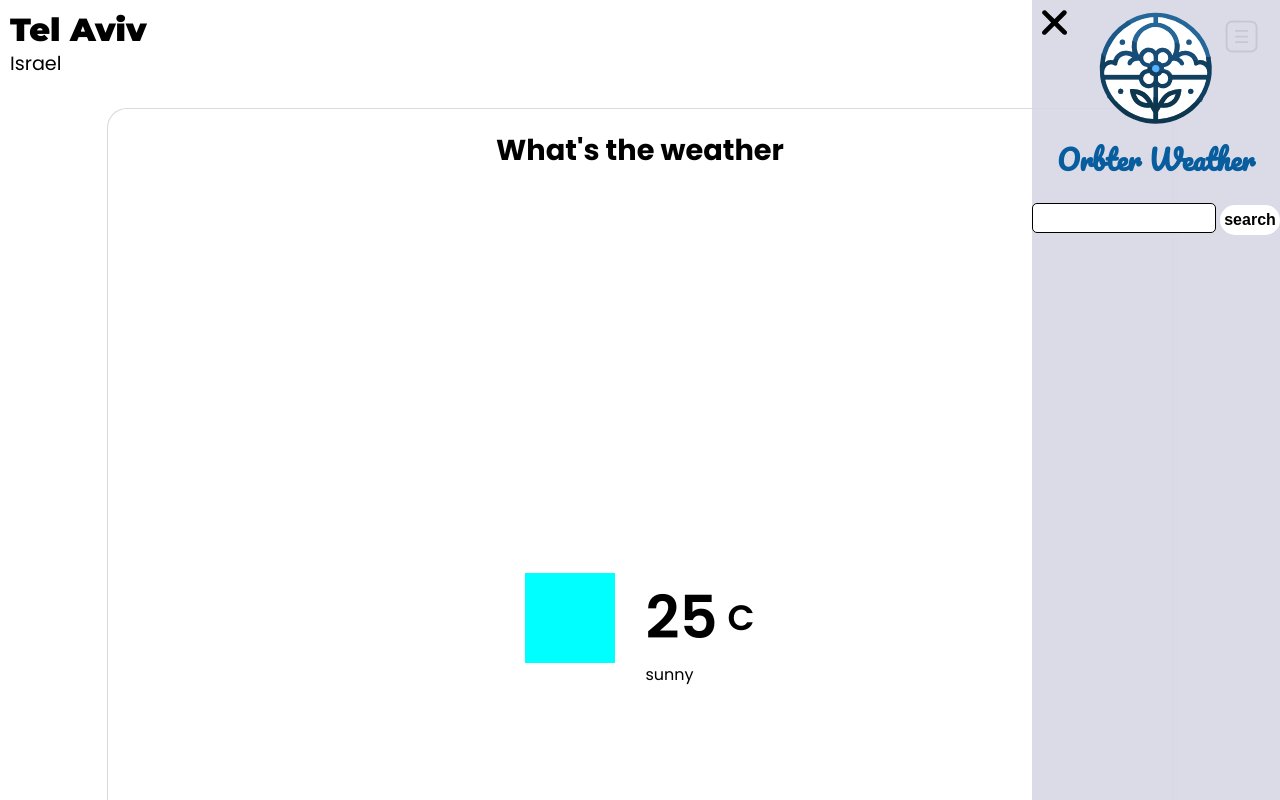
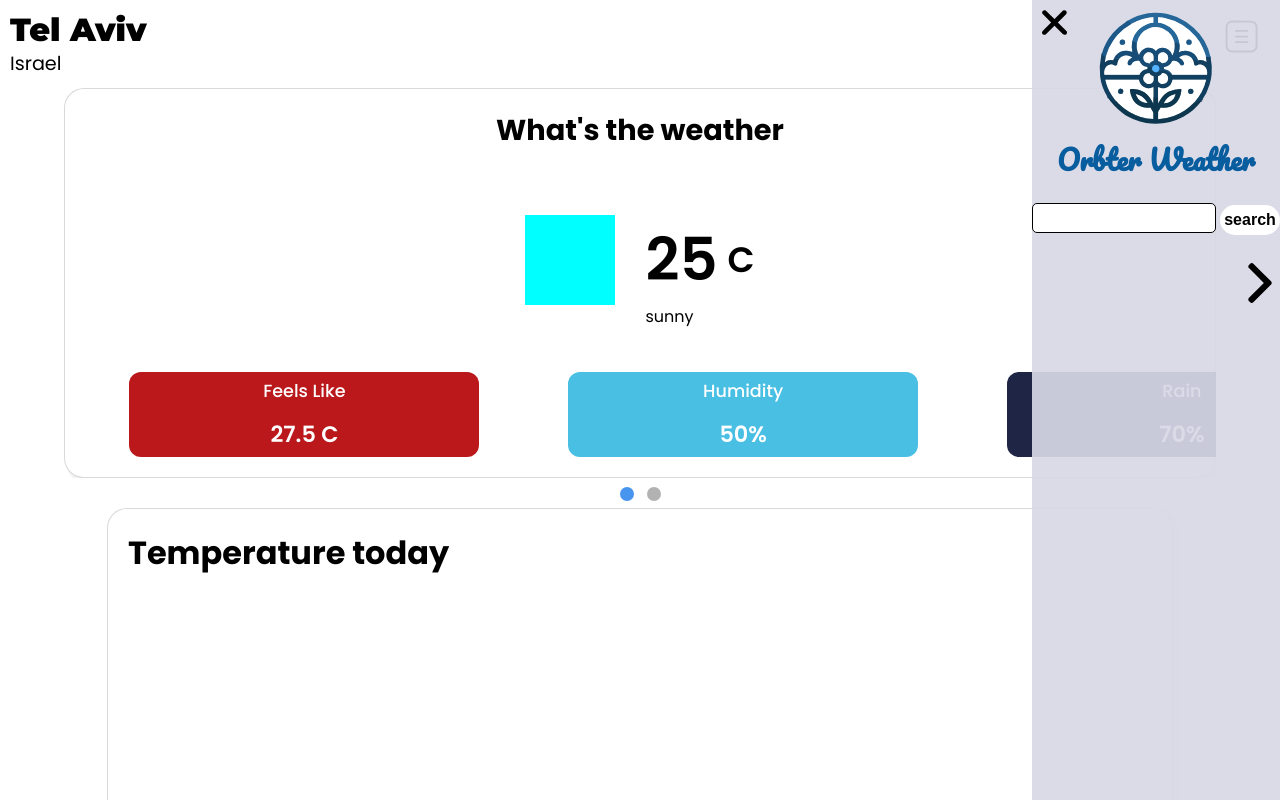
Before and after one commit to Orbter/Weather-App, a website built with webpack: page src/template.html in a window 1280 px wide. Both pictures are taken after a click on the element 1242 px from the left and 44 px from the top of the page. Shown: the top 800 px of the page. Built offline with nearby package versions, Linux system fonts and the light colour scheme.

Commit message:
finished the carousel js html and js

```diff
--- a/src/index.js
+++ b/src/index.js
@@ -1,9 +1,10 @@
 import './styles/main.scss';
 import { navCreate } from './related/nav';
 import createChart from './related/graph';
-
+import { moveSlides } from './related/carousel';
 const x = 15;
 
 console.log(x);
 navCreate();
 createChart();
+moveSlides();
--- /dev/null
+++ b/src/related/carousel.js
@@ -0,0 +1,72 @@
+function moveSlides() {
+  const track = document.querySelector('.carousel-tracker-continer');
+  const slides = Array.from(track.children);
+  const leftButton = document.querySelector('.carousel-button-left');
+  const rightButton = document.querySelector('.carousel-button-right');
+  const carouselNav = document.querySelector('.carousel-nav');
+  const dots = Array.from(carouselNav.children);
+  const slideWidth = slides[0].getBoundingClientRect().width;
+
+  const setsSlidePosition = (slide, index) => {
+    slide.style.left = slideWidth * index + 'px';
+  };
+
+  const moveToSlide = (tracking, currentSlide, targetSlide) => {
+    tracking.style.transform = 'translateX(-' + targetSlide.style.left + ')';
+    currentSlide.classList.remove('current-slide-card');
+    targetSlide.classList.add('current-slide-card');
+  };
+  const updateDots = (currentDot, targetDot) => {
+    targetDot.classList.add('current-slide');
+    currentDot.classList.remove('current-slide');
+  };
+  const updateButtons = (targetIndex, firstButton, secondButton, allSlides) => {
+    if (targetIndex === 0) {
+      firstButton.classList.add('is-hidden');
+      secondButton.classList.remove('is-hidden');
+    } else if (targetIndex === allSlides.length - 1) {
+      secondButton.classList.add('is-hidden');
+      firstButton.classList.remove('is-hidden');
+    }
+  };
+
+  slides.forEach(setsSlidePosition);
+  // move to the next slide
+  rightButton.addEventListener('click', () => {
+    const currentSlide = track.querySelector('.current-slide-card');
+    const nextSlide = currentSlide.nextElementSibling;
+    const currentDot = carouselNav.querySelector('.current-slide');
+    const dotColor = currentDot.nextElementSibling;
+    const nextIndex = slides.findIndex((slide) => slide === nextSlide);
+
+    moveToSlide(track, currentSlide, nextSlide);
+    updateDots(currentDot, dotColor);
+    updateButtons(nextIndex, leftButton, rightButton, slides);
+  });
+  leftButton.addEventListener('click', () => {
+    const currentSlide = track.querySelector('.current-slide-card');
+    const previousSlide = currentSlide.previousElementSibling;
+    const currentDot = carouselNav.querySelector('.current-slide');
+    const dotColor = currentDot.previousElementSibling;
+    const previousIndex = slides.findIndex((slide) => slide === previousSlide);
+
+    moveToSlide(track, currentSlide, previousSlide);
+    updateDots(currentDot, dotColor);
+    updateButtons(previousIndex, leftButton, rightButton, slides);
+  });
+  carouselNav.addEventListener('click', (e) => {
+    const targetDot = e.target.closest('.carousel-indicator');
+    if (!targetDot) return;
+    const currentSlide = track.querySelector('.current-slide-card');
+    const currentDot = carouselNav.querySelector('.current-slide');
+    const targetIndex = dots.findIndex((dot) => dot === targetDot);
+    const dotColor = dots[targetIndex];
+
+    const targetSlide = slides[targetIndex];
+    moveToSlide(track, currentSlide, targetSlide);
+    updateDots(currentDot, dotColor);
+    updateButtons(targetIndex, leftButton, rightButton, slides);
+  });
+}
+
+export { moveSlides };
--- a/src/styles/main.scss
+++ b/src/styles/main.scss
@@ -42,6 +42,7 @@ body {
   transition: opacity 0.2s; /* Specific transition */
   opacity: 0; /* Start with invisible */
   pointer-events: none; /* Prevent interaction when invisible */
+  z-index: 10;
 }
 
 .clicked {
@@ -97,6 +98,65 @@ body {
 .search-header {
   margin-top: 20px;
 }
+.carousel {
+  display: flex;
+  align-items: center;
+  position: relative;
+  width: 100%;
+  display: flex;
+  height: 390px;
+  margin-bottom: 30px;
+  flex-direction: column;
+}
+.carousel-tracker {
+  height: 100%;
+  width: 90%;
+  overflow: hidden;
+}
+.carousel-tracker-continer {
+  transition: transform 250ms ease-in;
+
+  height: 100%;
+  position: relative;
+  width: 100%; /* Ensure this container stretches to the width of its parent */
+}
+.carousel-button {
+  position: absolute;
+  top: 50%;
+  transform: translateY(-50%);
+  width: 40px;
+  height: 40px;
+  z-index: 10;
+  border: 0;
+  cursor: pointer;
+  background-color: transparent;
+}
+
+.carousel-button-left {
+  left: 0;
+}
+.carousel-button-right {
+  right: 0;
+}
+.carousel-button svg {
+  right: 0;
+}
+.carousel-nav {
+  position: absolute;
+  bottom: -23px; /* Add 'px' to specify pixels */
+  display: flex;
+  gap: 13px;
+}
+.carousel-indicator {
+  background-color: rgba(0, 0, 0, 0.3);
+  width: 14px;
+  height: 14px;
+  border-radius: 100%;
+  cursor: pointer;
+}
+.current-slide {
+  background-color: #4895ef;
+}
 .main {
   display: flex;
   flex-direction: column;
@@ -104,6 +164,34 @@ body {
   align-items: center;
 }
 .card {
+  box-sizing: border-box; /* Include padding and border in the element's total width and height */
+  border-radius: 20px;
+  border: 1px solid rgba(0, 0, 0, 0.15);
+  background-color: rgb(255, 255, 255);
+  box-shadow: 4px 4px 0 2px rgba(0, 0, 0, 0.05);
+  position: absolute;
+  top: 0;
+  left: 0;
+  width: 100%;
+  min-height: 340px;
+  padding: 20px;
+}
+.the-weather {
+  display: flex;
+  flex-direction: column;
+  justify-content: space-between;
+  height: 100%;
+  height: 390px;
+}
+.weather-headline {
+  font-weight: 700;
+  font-size: 1.8rem;
+  display: flex;
+  width: 100%;
+  justify-content: center;
+  margin-bottom: 20px;
+}
+.card-special {
   border: 1px solid rgba(0, 0, 0, 0.15);
   background-color: rgb(255, 255, 255);
   box-shadow: 4px 4px 0 2px rgba(0, 0, 0, 0.05);
@@ -115,20 +203,6 @@ body {
   display: flex;
   justify-content: space-between;
   flex-direction: column;
-  margin: 20px;
-}
-.the-weather {
-  display: flex;
-  flex-direction: column;
-  justify-content: space-between;
-}
-.weather-headline {
-  font-weight: 700;
-  font-size: 1.8rem;
-  display: flex;
-  width: 100%;
-  justify-content: center;
-  margin-bottom: 20px;
 }
 .weather-gif {
   width: 90px;
@@ -190,6 +264,8 @@ body {
   font-size: 1.4rem;
   font-weight: 600;
 }
+.air-quality {
+}
 .air-quality-headline {
   font-weight: 700;
   font-size: 1.8rem;
@@ -208,7 +284,7 @@ body {
   display: flex;
   justify-content: center;
   width: 100%;
-  gap: 30px;
+  gap: 15px;
 }
 .air-speed {
   font-size: 3.7rem;
@@ -382,3 +458,6 @@ body {
 .weather-prediction-mini-text {
   font-size: 0.9rem;
 }
+.is-hidden {
+  display: none;
+}
--- a/src/template.html
+++ b/src/template.html
@@ -1710,7 +1710,44 @@
     </header>
 
     <main class="main">
-      <div class="the-weather card">
+      <div class="carousel">
+        <button class="carousel-button carousel-button-left is-hidden">
+          <svg
+            xmlns="http://www.w3.org/2000/svg"
+            version="1.2"
+            baseProfile="tiny"
+            viewBox="0.00 0.00 512.00 512.00"
+          >
+            <path
+              fill="#000000"
+              d="
+            M 360.33 0.00
+            L 363.01 0.00
+            Q 373.97 0.90 381.72 8.53
+            Q 390.35 17.02 398.05 24.90
+            C 406.96 34.01 409.00 47.84 402.60 58.79
+            Q 400.50 62.37 393.38 69.48
+            Q 299.39 163.33 206.94 255.89
+            A 0.28 0.28 0.0 0 0 206.94 256.28
+            Q 299.27 348.80 392.48 441.81
+            Q 401.19 450.50 403.05 454.37
+            C 408.26 465.19 406.76 477.93 398.34 486.59
+            Q 391.07 494.06 381.34 503.59
+            Q 373.61 511.16 362.69 512.00
+            L 360.00 512.00
+            Q 348.90 511.06 341.29 503.46
+            Q 227.78 389.97 114.27 276.49
+            Q 105.74 267.97 105.66 256.25
+            Q 105.57 244.70 114.00 236.25
+            Q 224.53 125.51 341.10 8.86
+            Q 349.04 0.91 360.33 0.00
+            Z"
+            />
+          </svg>
+        </button>
+        <div class="carousel-tracker">
+          <div class="carousel-tracker-continer">
+            <div class="the-weather card current-slide-card">
               <div class="weather-headline">What's the weather</div>
               <div class="weather-info">
                 <div class="weather-gif"></div>
@@ -1732,7 +1769,9 @@
                   <div class="feels-like weather-data-number">27.5 C</div>
                 </div>
                 <div class="humidity-container weather-mini-container">
-            <div class="humidity-headline weather-data-headline">Humidity</div>
+                  <div class="humidity-headline weather-data-headline">
+                    Humidity
+                  </div>
                   <div class="humidity weather-data-number">50%</div>
                 </div>
                 <div class="chance-of-rain-container weather-mini-container">
@@ -1772,7 +1811,48 @@
                 </div>
               </div>
             </div>
-      <div class="temperature-today-container card">
+          </div>
+        </div>
+        <button class="carousel-button carousel-button-right">
+          <svg
+            xmlns="http://www.w3.org/2000/svg"
+            version="1.2"
+            baseProfile="tiny"
+            viewBox="0.00 0.00 512.00 512.00"
+          >
+            <path
+              fill="#000000"
+              d="
+            M 149.31 0.00
+            L 152.00 0.00
+            Q 163.15 0.95 170.97 8.78
+            Q 282.41 120.23 393.84 231.68
+            Q 400.47 238.31 402.73 242.10
+            Q 406.17 247.85 406.30 255.71
+            Q 406.48 267.20 397.98 275.73
+            Q 302.50 371.52 170.37 503.62
+            Q 162.91 511.09 151.67 512.00
+            L 148.96 512.00
+            Q 138.02 511.10 130.27 503.48
+            Q 117.14 490.57 113.64 486.86
+            C 105.03 477.73 103.06 464.12 109.34 453.30
+            Q 111.47 449.64 118.44 442.68
+            Q 212.78 348.51 305.07 256.09
+            A 0.33 0.32 -45.7 0 0 305.07 255.64
+            Q 210.37 161.01 114.48 65.02
+            C 103.38 53.91 102.85 36.58 113.93 25.17
+            Q 122.09 16.78 130.51 8.51
+            Q 138.30 0.85 149.31 0.00
+            Z"
+            />
+          </svg>
+        </button>
+        <div class="carousel-nav">
+          <div class="carousel-indicator current-slide"></div>
+          <div class="carousel-indicator"></div>
+        </div>
+      </div>
+      <div class="temperature-today-container card-special">
         <h1 class="temperature-today-headline">Temperature today</h1>
         <div class="temperature-today-graph">
           <canvas id="chart" class="chart"></canvas>
```
Also changed, not shown: src/icons/left-arrow.svg (added), src/icons/right-arrow.svg (added). Lines whose indentation alone changed are shown as unchanged.
